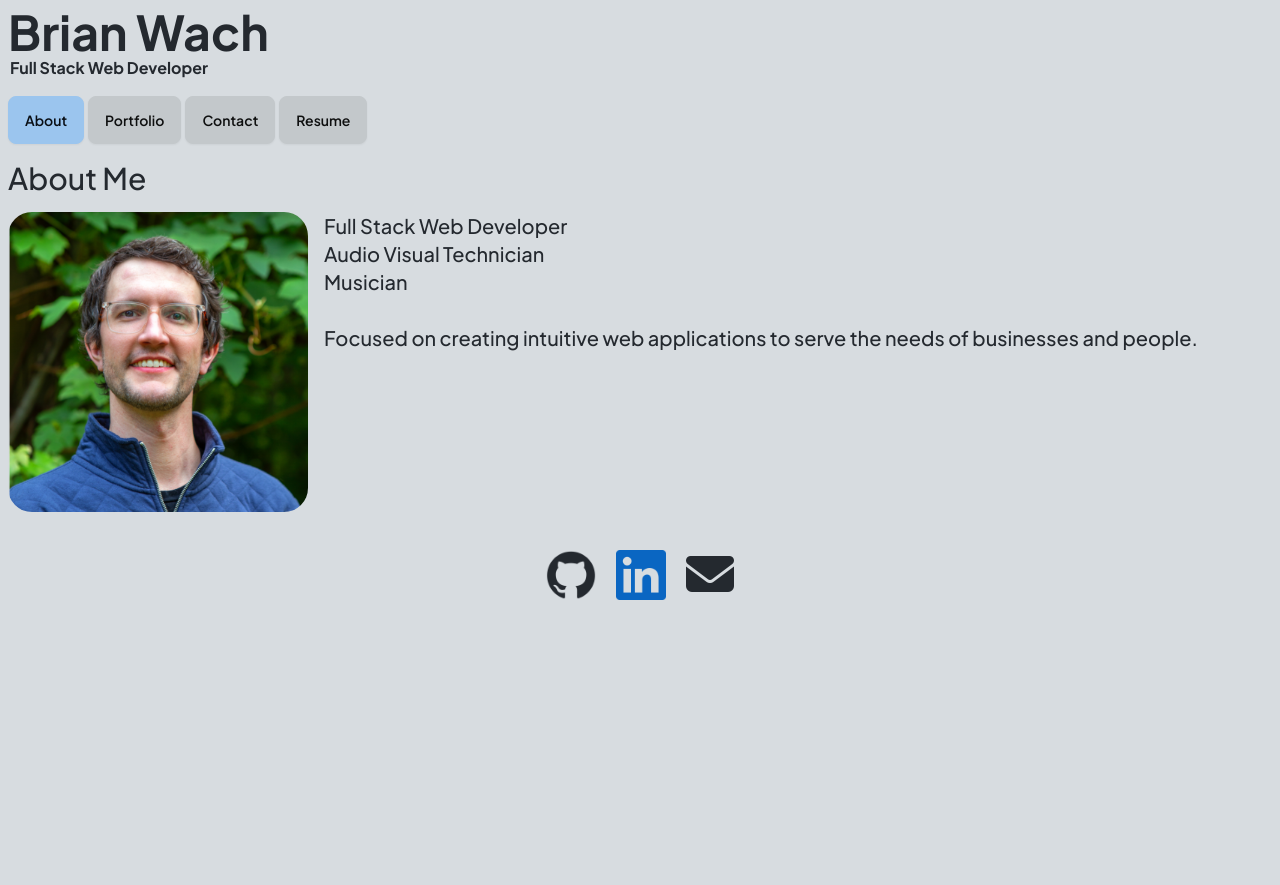
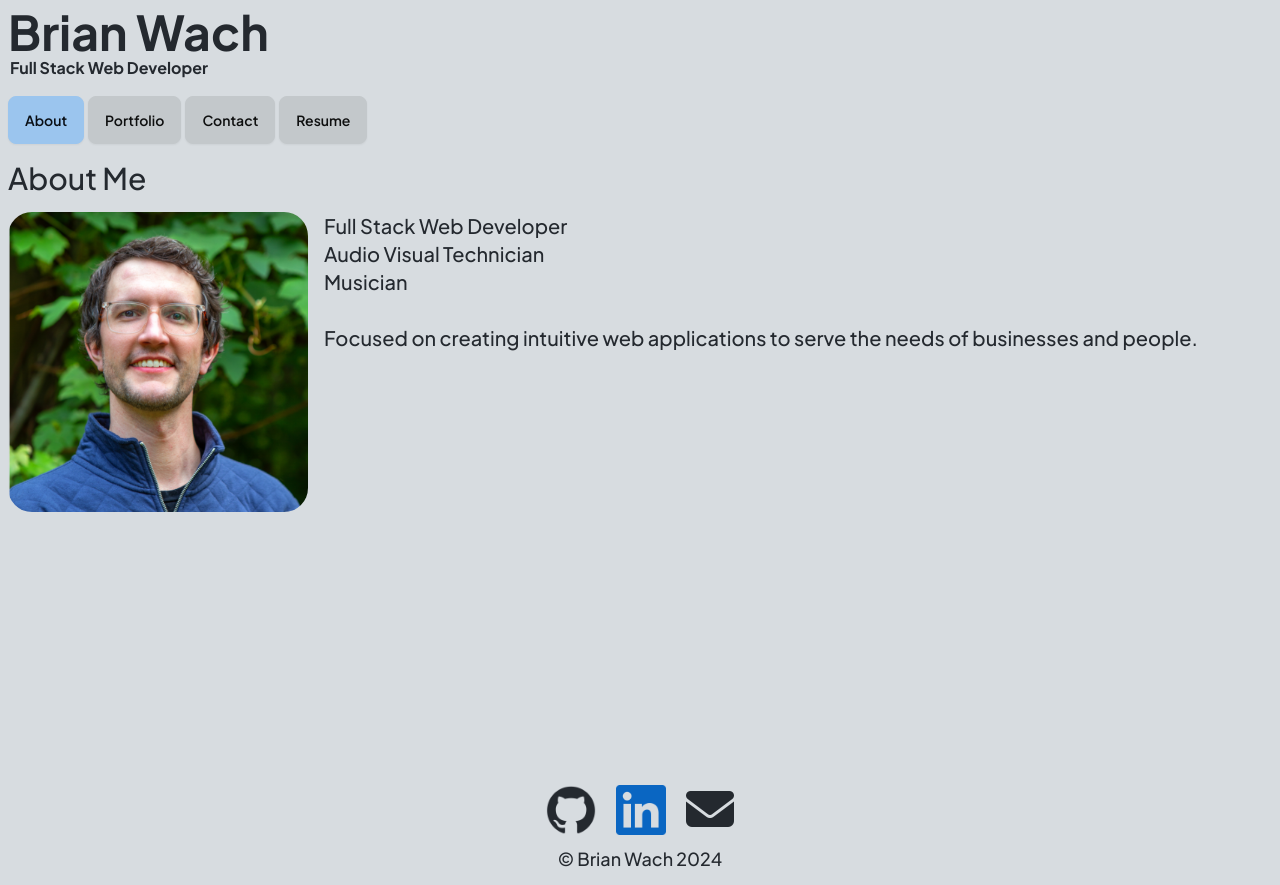
Before and after one commit to briandwach/portfolio-react, a React (Vite) app: page / in a window 1280 px wide. Before the commit the page ends 800 px from the top, so only its background shows below. Built offline with nearby package versions, Linux system fonts and the light colour scheme.

Commit message:
Added trademark to footer and created sticky footer by adding minimum height to main content

```diff
--- a/src/App.jsx
+++ b/src/App.jsx
@@ -11,7 +11,7 @@ function App() {
   return (
     <div className="font-jakarta">
       <Header />
-      <main>
+      <main className='min-h-[575px]'>
         <Outlet />
       </main>
       <Footer />
--- a/src/components/Footer.jsx
+++ b/src/components/Footer.jsx
@@ -2,7 +2,9 @@ function Footer() {
 
     const logoStyles = 'max-w-[50px] m-[10px] desktop:hover:opacity-50'
 
-    return (<div className='flex justify-center mt-[20px]'>
+    return (
+        <div>
+            <div className='flex justify-center mt-[40px]'>
                 <a href='https://github.com/briandwach' target='_blank' rel='noopener noreferrer'>
                     <img className={logoStyles} src='/images/github-mark.png' alt='Github Invertocat logo' />
                 </a>
@@ -13,6 +15,12 @@ function Footer() {
                     <i className={`${logoStyles} fa-solid fa-envelope fa-3x`}></i>
                 </a>
             </div>
+
+            <h4 className="text-center text-lg text-base-content mb-3">
+                &copy; Brian Wach 2024
+            </h4>
+
+        </div>
     );
 }
 
```
Also changed, not shown: src/pages/About.jsx (indentation only). Lines whose indentation alone changed are shown as unchanged.
